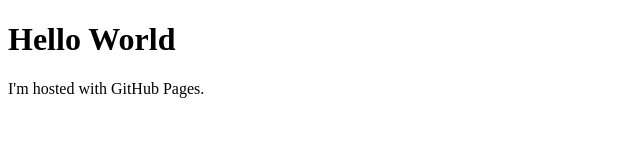
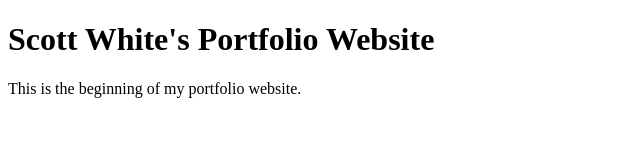
Before and after one commit to scott-white/scott-white.github.io, a plain HTML site: page index.html in a window 1280 px wide. Shown: the whole page, without its empty margins (0-640 px from the left). Drawn offline with Linux system fonts and the light colour scheme.

Commit message:
Initial commit.

```diff
--- a/index.html
+++ b/index.html
@@ -1,7 +1,7 @@
 <!DOCTYPE html>
 <html>
 <body>
-<h1>Hello World</h1>
-<p>I'm hosted with GitHub Pages.</p>
+<h1>Scott White's Portfolio Website</h1>
+<p>This is the beginning of my portfolio website.</p>
 </body>
 </html>
```
